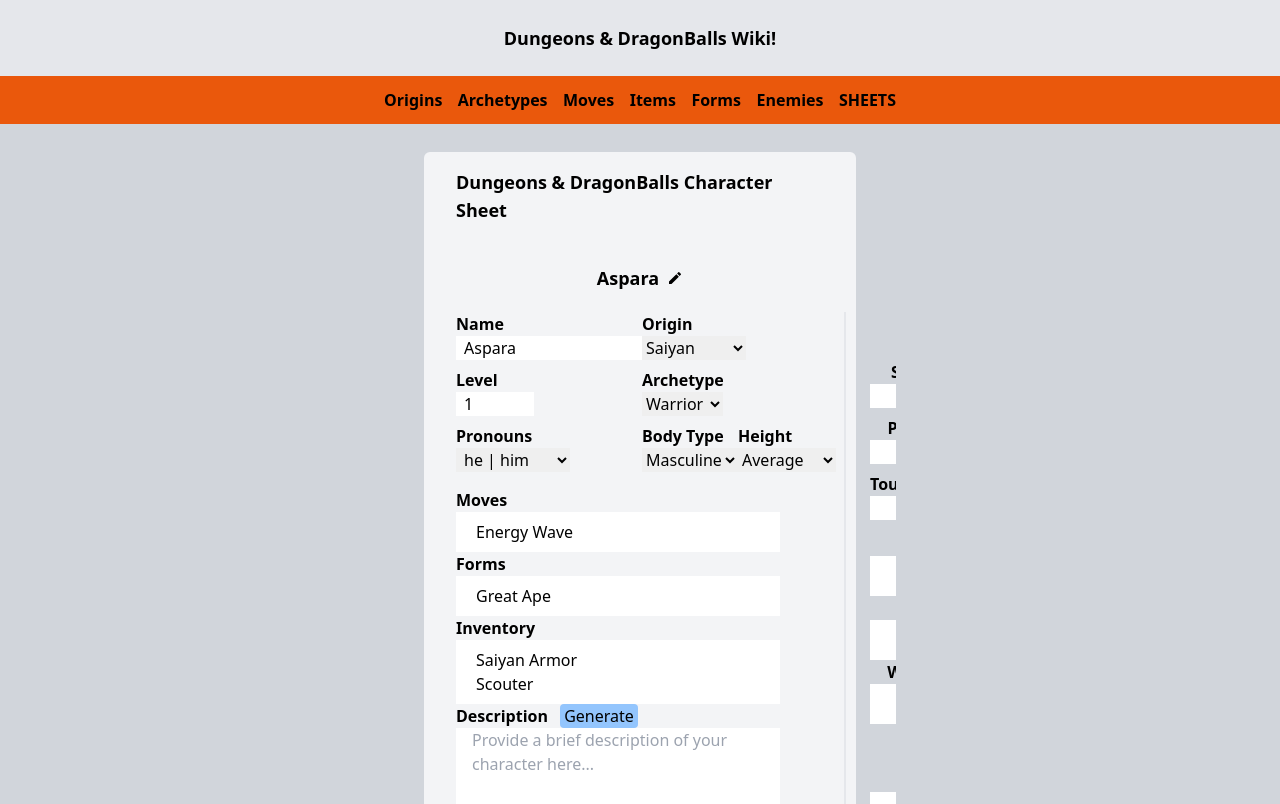
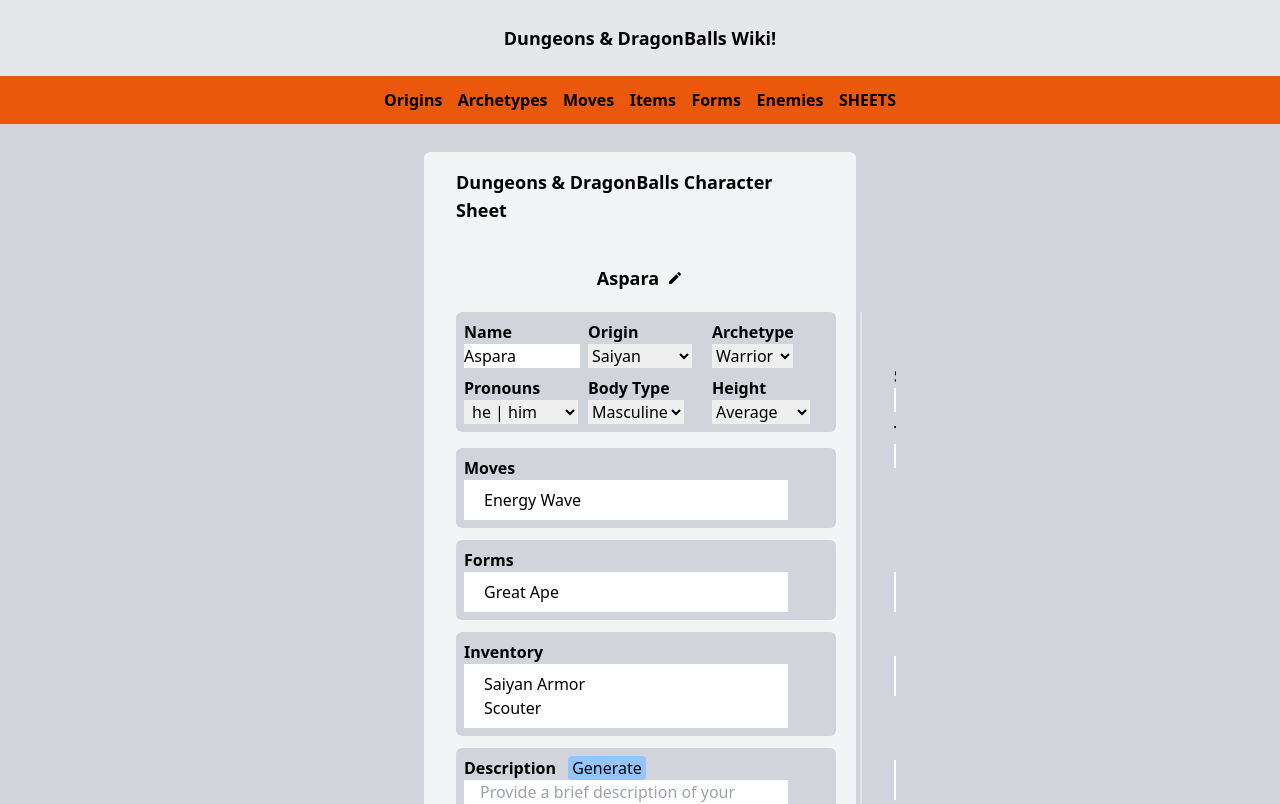
Before and after one commit to KylePep/ddbwiki, a Next.js app: page /sheet in a window 1280 px wide. Shown: the top 804 px of the page. Built offline with nearby package versions, Linux system fonts and the light colour scheme.

Commit message:
Styling on sheet

```diff
--- a/app/sheet/Attributes.tsx
+++ b/app/sheet/Attributes.tsx
@@ -9,18 +9,17 @@
 export default function Attributes({form, handleChange}:formProps) {
   return (
     <div>
-    <div className='grid grid-cols-2 grid-flow-row gap-2'>
+    <div className='grid grid-cols-3 grid-flow-row gap-2 bg-gray-300 p-2 rounded-md'>
 
-<div>
+
 <div>
     <label htmlFor="name" className='font-bold'>Name </label>
       <div>
-        <input onChange={handleChange} value={form.name}  className='ps-2' type="text" name="name" id="name" minLength={1} maxLength={20}/>
-    </div>
+        <input onChange={handleChange} value={form.name}  className='w-full' type="text" name="name" id="name" minLength={1} maxLength={20}/>
     </div>
 </div>
 
-<div>
+<div className=''>
     <label htmlFor="name" className='font-bold'>Origin </label>
       <div>
         <select onChange={handleChange} value={form.origin} name="origin" id="origin">
@@ -31,16 +30,8 @@
     </div>
   </div>
 
-<div>
-  <div>
-    <label htmlFor="level" className='font-bold'>Level </label>
-      <div>
-        <input onChange={handleChange} value={form.level} className='ps-2' type="number" name="level" id="level" min={1} max={5} placeholder='1'/>
-    </div>
-  </div>
-</div>
 
-<div>
+<div className=''>
     <label htmlFor="name" className='font-bold'>Archetype </label>
       <div>
       <select onChange={handleChange} value={form.archetype} name="archetype" id="archetype">
@@ -50,6 +41,13 @@
         </select>
     </div>
   </div>
+
+{/* <div className='col-span-3'>
+    <label htmlFor="level" className='font-bold'>Level </label>
+      <div>
+        <input onChange={handleChange} value={form.level} className='ps-2' type="number" name="level" id="level" min={1} max={5} placeholder='1'/>
+    </div>
+</div> */}
 
   <div>
     <label htmlFor="pronouns" className='font-bold'>Pronouns </label>
@@ -62,17 +60,21 @@
     </div>
   </div>
 
-<div className='flex'>
+{/* <div className='flex'> */}
       <div>
     <label htmlFor="bodyType" className='font-bold'>Body Type </label>
+      <div>
           <select onChange={handleChange} value={form.bodyType} name="bodyType" id="bodyType">
             <option value="masculine">Masculine</option>
             <option value="feminine">Feminine</option>
             <option value="neither">Neither</option>
           </select>
       </div>
+    </div>
+
       <div>
         <label htmlFor="height" className='font-bold'>Height </label>
+          <div>
               <select onChange={handleChange} value={form.height} name="height" id="height">
                 <option value="average">Average</option>
                 <option value="short">Short</option>
@@ -82,6 +84,7 @@
               </select>
           </div>
         </div>
+      {/* </div> */}
     </div>
     </div>
 
--- a/app/sheet/Description.tsx
+++ b/app/sheet/Description.tsx
@@ -28,7 +28,7 @@
   }
 
   return (
-    <div className='flex flex-col'>
+    <div className='flex flex-col bg-gray-300 p-2 rounded-md'>
     <label onClick={generateDescription} className='font-bold'>Description <span className='ms-2'><button className='bg-blue-300 rounded px-1 font-medium hover:text-white'>Generate</button></span></label>
     <textarea onChange={handleChange} value={form.description} className='resize-none me-10 px-4' name="description" id="description" cols={30} rows={4}  placeholder='Provide a brief description of your character here...'></textarea>
   </div>
--- a/app/sheet/Equipment.tsx
+++ b/app/sheet/Equipment.tsx
@@ -7,7 +7,7 @@
 export default function Equipment({form}:formProps) {
   return (
     <div>
-                    <div className=''>
+                    <div className='bg-gray-300 p-2 rounded-md'>
                 <p className='text-center font-bold mb-2'>Equipment</p>
                 <div>
                     <p className='text-center font-bold'>Head</p>
--- a/app/sheet/Forms.tsx
+++ b/app/sheet/Forms.tsx
@@ -20,7 +20,7 @@
   })
 
   return (
-    <div>
+    <div className='bg-gray-300 p-2 rounded-md mb-3'>
     <p className='font-bold'>Forms</p>
   <div className='bg-white me-10 py-2'>
     <ul>
--- a/app/sheet/Items.tsx
+++ b/app/sheet/Items.tsx
@@ -24,7 +24,7 @@
   })
 
   return (
-    <div>
+    <div className='bg-gray-300 p-2 rounded-md mb-3'>
       <p className='font-bold'>Inventory</p>
     <div className='bg-white me-10 py-2'>
       <ul>
--- a/app/sheet/Moves.tsx
+++ b/app/sheet/Moves.tsx
@@ -26,7 +26,7 @@
   console.log('[origin]', origin,'[arch]', archetype,'[MOVES]', moves, '[MOVES LIST]', movesList)
 
   return (
-  <div>
+  <div className='bg-gray-300 p-2 rounded-md mb-3'>
     <p className='font-bold'>Moves</p>
   <div className='bg-white me-10 py-2'>
     <ul>
--- a/app/sheet/Points.tsx
+++ b/app/sheet/Points.tsx
@@ -7,21 +7,23 @@
 export default function Points({form}:formProps) {
   return (
     <div className='mb-3'>
-                    <div>
+                    <div className='bg-gray-300 p-2 rounded-md mb-2'>
                     <p className='text-center font-bold'>Health</p>
-                  <div className='bg-white text-center py-2 px-4'>
+                  <div className='bg-white text-center p-2'>
                         5 / 5
                   </div>
                 </div>
-              <div>
+
+              <div className='bg-gray-300 px-2 py-1 rounded-md mb-2'>
                     <p className='text-center font-bold'>Sparking</p>
-                  <div className='bg-white text-center py-2 px-4'>
+                  <div className='bg-white text-center p-2'>
                         0 / 5
                   </div>
                 </div>
-              <div>
+
+              <div className='bg-gray-300 px-2 py-1 rounded-md'>
                     <p className='text-center font-bold'>{form.archetype} counter</p>
-                  <div className='bg-white text-center py-2 px-4'>
+                  <div className='bg-white text-center p-2'>
                         3 / 3
                   </div>
                 </div>
--- a/app/sheet/Stats.tsx
+++ b/app/sheet/Stats.tsx
@@ -7,37 +7,43 @@
 
 export default function Stats({form, handleStatsChange}: formProps) {
   return (
-    <div className='mb-3'>
+    <div className='bg-gray-300 py-1 px-2 rounded-md mb-3'>
+
               <p  className='text-center font-bold'>
                 Stats
               </p>
+
               <p className='text-center font-bold'>
                 - {form.stats.mod} -
               </p>
 
-              <div className='grid grid-rows-3 grid-flow-col gap-2'>
+              <div className='grid grid-cols-2 grid-flow-row gap-2 '>
+
                 <div className='flex flex-col '>
                   <label className='text-center font-bold' htmlFor="spirit">Spirit </label>
                   <input onChange={handleStatsChange} value={form.stats.spirit} className='text-center' type="number" name="stats.spirit" id="spirit" min={1} max={5}/>
-                  <div className='flex flex-row m-auto gap-2'>
-                  </div>
                 </div>
+
                 <div className='flex flex-col '>
                   <label className='text-center font-bold' htmlFor="power">Power </label>
                   <input onChange={handleStatsChange} value={form.stats.power} className='text-center' type="number" name="stats.power" id="power" min={1} max={5}/>
                 </div>
+
                 <div className='flex flex-col '>
-                  <label className='text-center font-bold' htmlFor="toughness">Toughness </label>
+                  <label className='text-center font-bold' htmlFor="toughness">Tough </label>
                   <input onChange={handleStatsChange} value={form.stats.toughness} className='text-center' type="number" name="stats.toughness" id="toughness" min={1} max={5}/>
                 </div>
+
                 <div className='flex flex-col '>
                   <label className='text-center font-bold' htmlFor="ki">Ki </label>
                   <input onChange={handleStatsChange} value={form.stats.ki} className='text-center' type="number" name="stats.ki" id="ki" min={1} max={5}/>
                 </div>
-                <div className='flex flex-col'>
+
+                <div className='flex flex-col col-span-2 m-auto'>
                   <label className='text-center font-bold' htmlFor="agility">Agility </label>
                   <input onChange={handleStatsChange} value={form.stats.agility} className='text-center' type="number" name="stats.agility" id="agility" min={1} max={5}/>
                 </div>
+
               </div>
     </div>
   )
```
Lines whose indentation alone changed are shown as unchanged.
